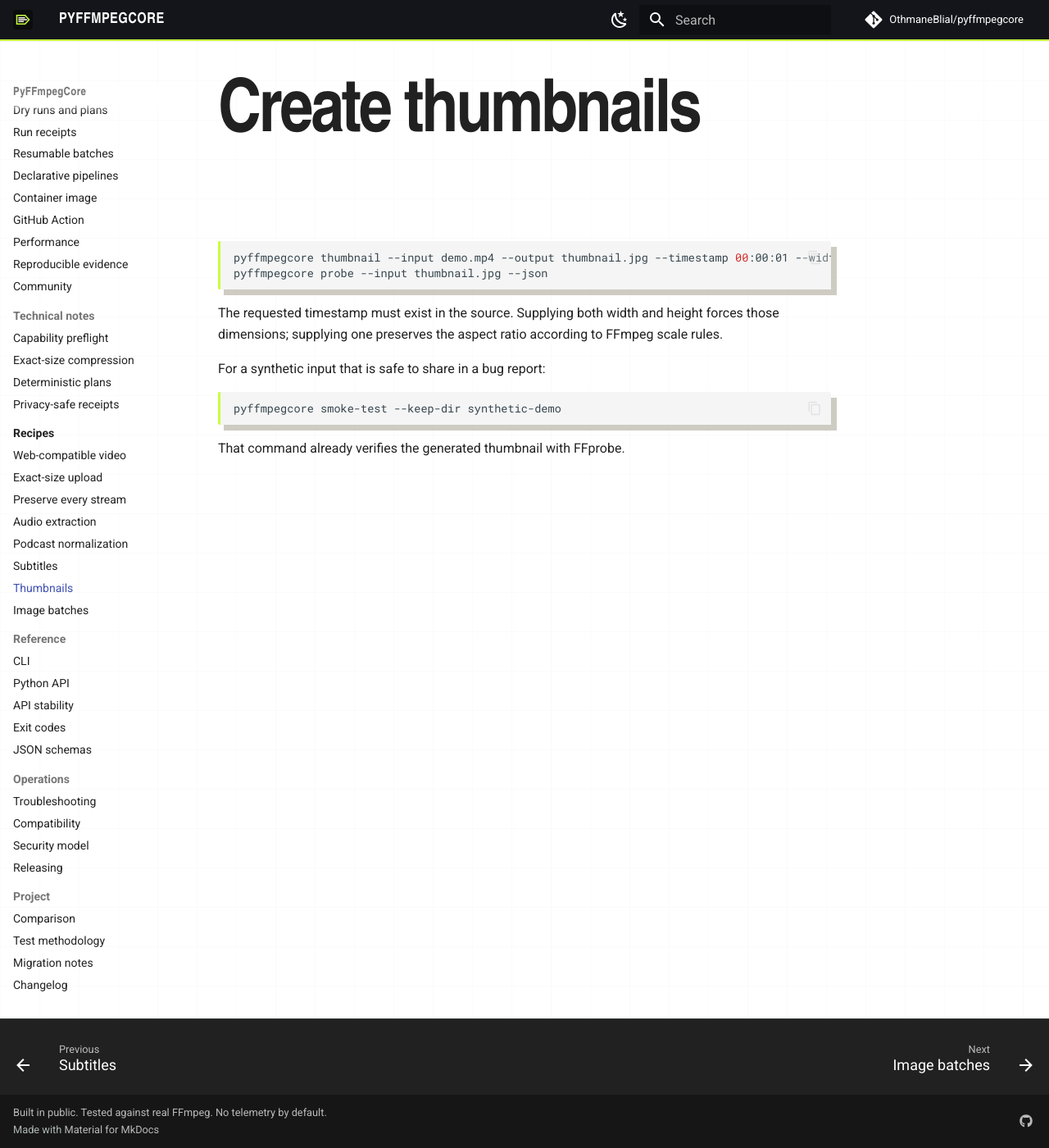
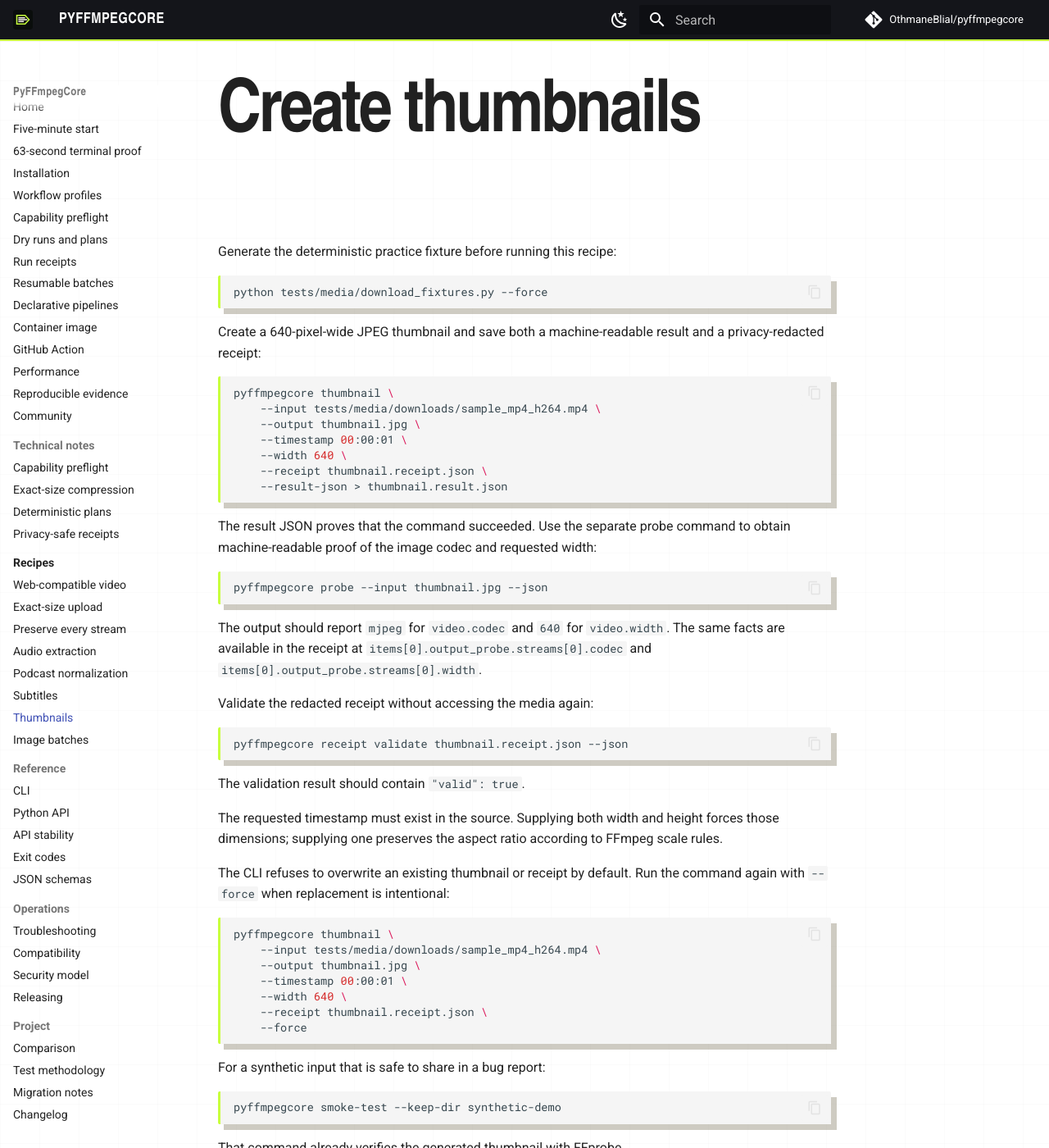
Before and after one commit to OthmaneBlial/pyffmpegcore, an MkDocs documentation site: the page built from docs/recipes/thumbnails.md, in a window 1280 px wide and 1400 px high. Shown: the whole window at 82% size. Built offline with MkDocs 1.6.1 and Material for MkDocs 9.7.7, drawn with Linux system fonts in a browser that asks for light colours.

Commit message:
docs: strengthen thumbnail recipe evidence (#14)

````diff
--- a/docs/recipes/thumbnails.md
+++ b/docs/recipes/thumbnails.md
@@ -1,11 +1,61 @@
 # Create thumbnails
 
+Generate the deterministic practice fixture before running this recipe:
+
 ```bash
-pyffmpegcore thumbnail --input demo.mp4 --output thumbnail.jpg --timestamp 00:00:01 --width 640
+python tests/media/download_fixtures.py --force
+```
+
+Create a 640-pixel-wide JPEG thumbnail and save both a machine-readable result
+and a privacy-redacted receipt:
+
+```bash
+pyffmpegcore thumbnail \
+	--input tests/media/downloads/sample_mp4_h264.mp4 \
+	--output thumbnail.jpg \
+	--timestamp 00:00:01 \
+	--width 640 \
+	--receipt thumbnail.receipt.json \
+	--result-json > thumbnail.result.json
+```
+
+The result JSON proves that the command succeeded. Use the separate probe
+command to obtain machine-readable proof of the image codec and requested
+width:
+
+```bash
 pyffmpegcore probe --input thumbnail.jpg --json
 ```
 
-The requested timestamp must exist in the source. Supplying both width and height forces those dimensions; supplying one preserves the aspect ratio according to FFmpeg scale rules.
+The output should report `mjpeg` for `video.codec` and `640` for
+`video.width`. The same facts are available in the receipt at
+`items[0].output_probe.streams[0].codec` and
+`items[0].output_probe.streams[0].width`.
+
+Validate the redacted receipt without accessing the media again:
+
+```bash
+pyffmpegcore receipt validate thumbnail.receipt.json --json
+```
+
+The validation result should contain `"valid": true`.
+
+The requested timestamp must exist in the source. Supplying both width and
+height forces those dimensions; supplying one preserves the aspect ratio
+according to FFmpeg scale rules.
+
+The CLI refuses to overwrite an existing thumbnail or receipt by default. Run
+the command again with `--force` when replacement is intentional:
+
+```bash
+pyffmpegcore thumbnail \
+	--input tests/media/downloads/sample_mp4_h264.mp4 \
+	--output thumbnail.jpg \
+	--timestamp 00:00:01 \
+	--width 640 \
+	--receipt thumbnail.receipt.json \
+	--force
+```
 
 For a synthetic input that is safe to share in a bug report:
 
````
Also changed, not shown: 1 other file.
